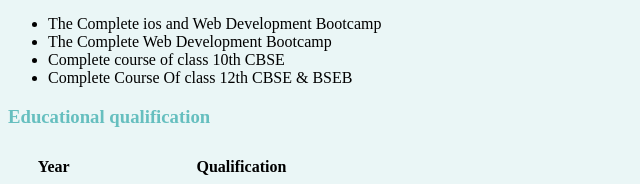
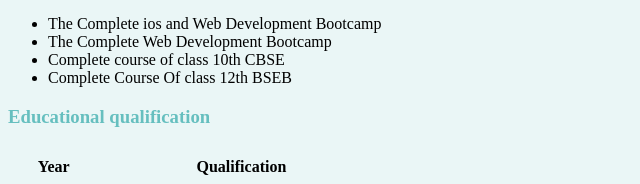
Before and after one commit to shubhamkumar8514/CVCSS, a plain HTML site: page index.html in a window 1280 px wide. Shown: the part 236-420 px from the top of the page, 0-640 px from the left. Drawn offline with Linux system fonts and the light colour scheme.

Commit message:
Update index.html
Intermediate class edited

```diff
--- a/index.html
+++ b/index.html
@@ -22,7 +22,7 @@
     <li>The Complete ios and Web Development Bootcamp</li>
     <li>The Complete Web Development Bootcamp</li>
     <li>Complete course of class 10th CBSE</li>
-    <li>Complete Course Of class 12th CBSE & BSEB</li>
+    <li>Complete Course Of class 12th BSEB</li>
 </ul>
 <h3>Educational qualification</h3>
 <table cellspacing="10">
```
